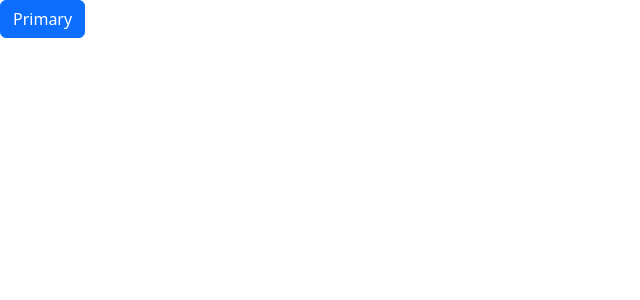
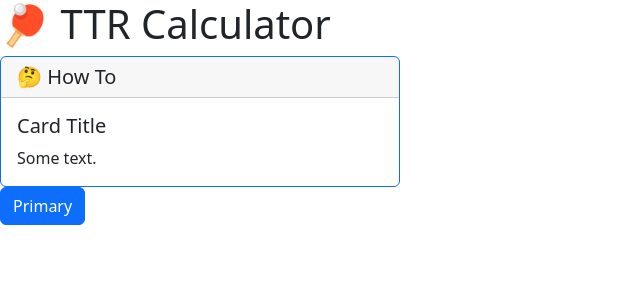
Before and after one commit to luth1um/ttr-calculator, a React (Create React App) app: page / in a window 1280 px wide. Shown: the top 300 px of the page, without its empty margins (0-640 px from the left). Built offline with nearby package versions, Linux system fonts and the light colour scheme.

Commit message:
title and some basic structure

```diff
--- a/public/index.html
+++ b/public/index.html
@@ -5,10 +5,7 @@
     <link rel="icon" href="%PUBLIC_URL%/favicon.ico" />
     <meta name="viewport" content="width=device-width, initial-scale=1" />
     <meta name="theme-color" content="#000000" />
-    <meta
-      name="description"
-      content="Web site created using create-react-app"
-    />
+    <meta name="description" content="Web site created using create-react-app" />
     <link rel="apple-touch-icon" href="%PUBLIC_URL%/logo192.png" />
     <!--
       manifest.json provides metadata used when your web app is installed on a
@@ -24,7 +21,7 @@
       work correctly both with client-side routing and a non-root public URL.
       Learn how to configure a non-root public URL by running `npm run build`.
     -->
-    <title>React App</title>
+    <title>TTR Calculator</title>
   </head>
   <body>
     <noscript>You need to enable JavaScript to run this app.</noscript>
--- a/src/App.tsx
+++ b/src/App.tsx
@@ -1,9 +1,20 @@
 import React from 'react';
 import Button from 'react-bootstrap/Button';
+import Card from 'react-bootstrap/Card';
 
 function App() {
   return (
     <div>
+      <h1>🏓 TTR Calculator</h1>
+      <Card border="primary" style={{ maxWidth: '400px' }}>
+        <Card.Header as="h5">🤔 How To</Card.Header>
+        <Card.Body>
+          <Card.Title>Card Title</Card.Title>
+          <Card.Text>
+            Some text.
+          </Card.Text>
+        </Card.Body>
+      </Card>
       <Button variant="primary">Primary</Button>{' '}
     </div>
   );
```
